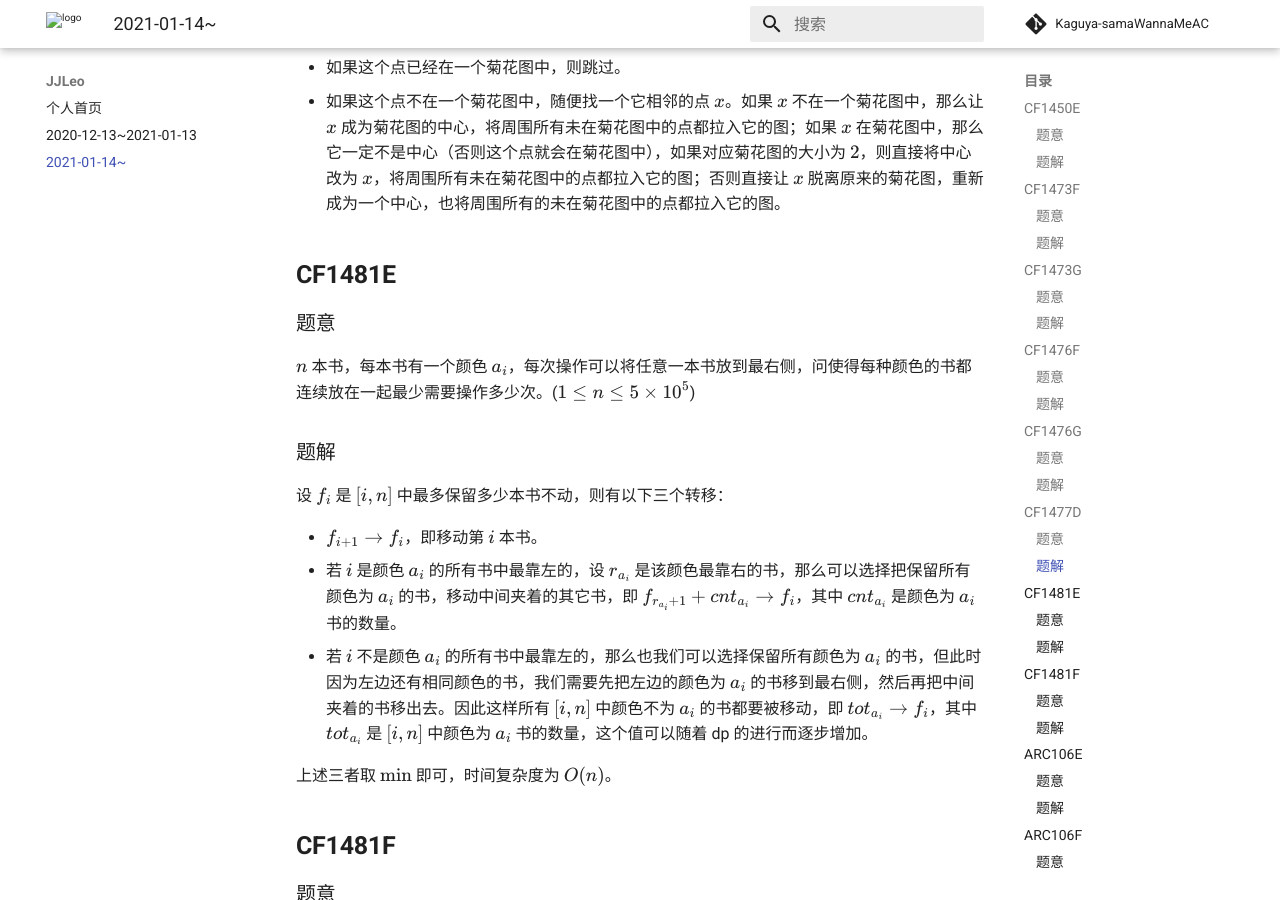
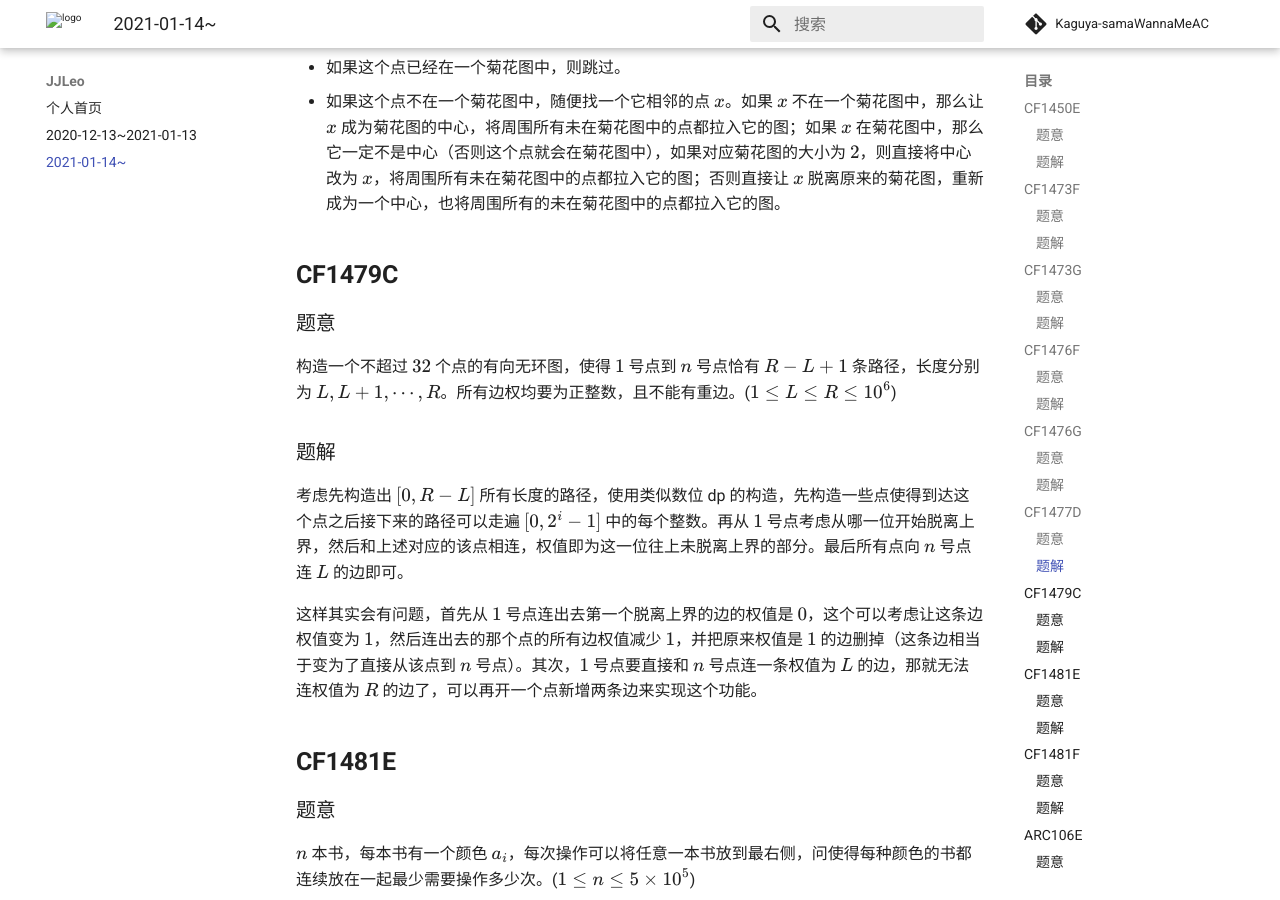
Before and after one commit to Kaguya-samaWannaMeAC/kaguya-samawannameac.github.io, an MkDocs documentation site: the page built from docs/JJLeo/2021-01-14~.md, in a window 1280 px wide and 900 px high, scrolled down 4219 px. Built offline with MkDocs 1.6.1 and Material for MkDocs 9.7.7, drawn with Linux system fonts in a browser that asks for light colours; formulas are drawn with MathJax 3; comment, search, counter and statistics services are not loaded.

Commit message:
Update 2021-01-14~.md

```diff
--- a/docs/JJLeo/2021-01-14~.md
+++ b/docs/JJLeo/2021-01-14~.md
@@ -113,6 +113,18 @@ $n$ 个人每人有一个权值 $a_i$，同时有 $m$ 个下列两种关系：
 - 如果这个点已经在一个菊花图中，则跳过。
 - 如果这个点不在一个菊花图中，随便找一个它相邻的点 $x$。如果 $x$ 不在一个菊花图中，那么让 $x$ 成为菊花图的中心，将周围所有未在菊花图中的点都拉入它的图；如果 $x$ 在菊花图中，那么它一定不是中心（否则这个点就会在菊花图中），如果对应菊花图的大小为 $2$，则直接将中心改为 $x$，将周围所有未在菊花图中的点都拉入它的图；否则直接让 $x$ 脱离原来的菊花图，重新成为一个中心，也将周围所有的未在菊花图中的点都拉入它的图。
 
+## **CF1479C**
+
+### 题意
+
+构造一个不超过 $32$ 个点的有向无环图，使得 $1$ 号点到 $n$ 号点恰有 $R-L+1$ 条路径，长度分别为 $L,L+1,\cdots, R$。所有边权均要为正整数，且不能有重边。($1 \leq L \leq R \leq 10^6$)
+
+### 题解
+
+考虑先构造出 $[0,R-L]$ 所有长度的路径，使用类似数位 dp 的构造，先构造一些点使得到达这个点之后接下来的路径可以走遍 $[0,2^i-1]$ 中的每个整数。再从 $1$ 号点考虑从哪一位开始脱离上界，然后和上述对应的该点相连，权值即为这一位往上未脱离上界的部分。最后所有点向 $n$ 号点连 $L$ 的边即可。
+
+这样其实会有问题，首先从 $1$ 号点连出去第一个脱离上界的边的权值是 $0$，这个可以考虑让这条边权值变为 $1$，然后连出去的那个点的所有边权值减少 $1$，并把原来权值是 $1$ 的边删掉（这条边相当于变为了直接从该点到 $n$ 号点）。其次，$1$ 号点要直接和 $n$ 号点连一条权值为 $L$ 的边，那就无法连权值为 $R$ 的边了，可以再开一个点新增两条边来实现这个功能。
+
 ## **CF1481E**
 
 ### 题意
```
